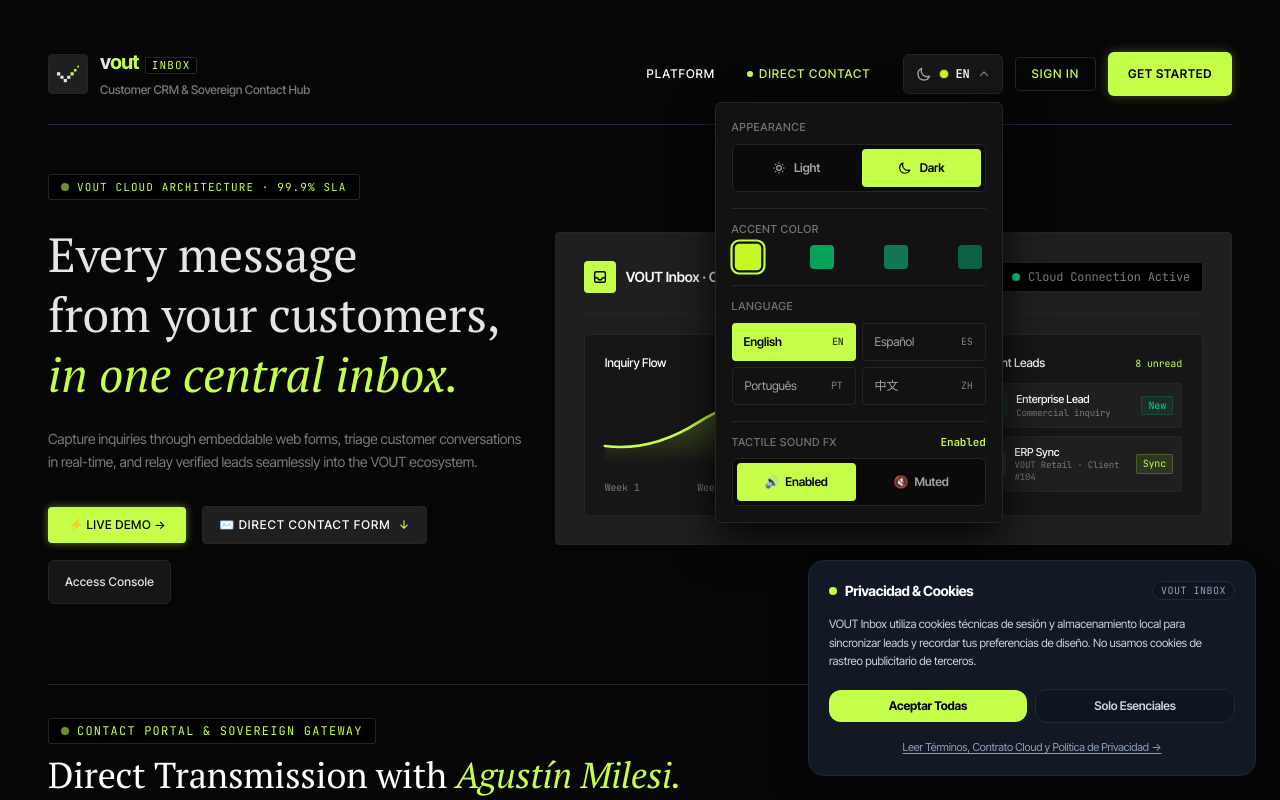
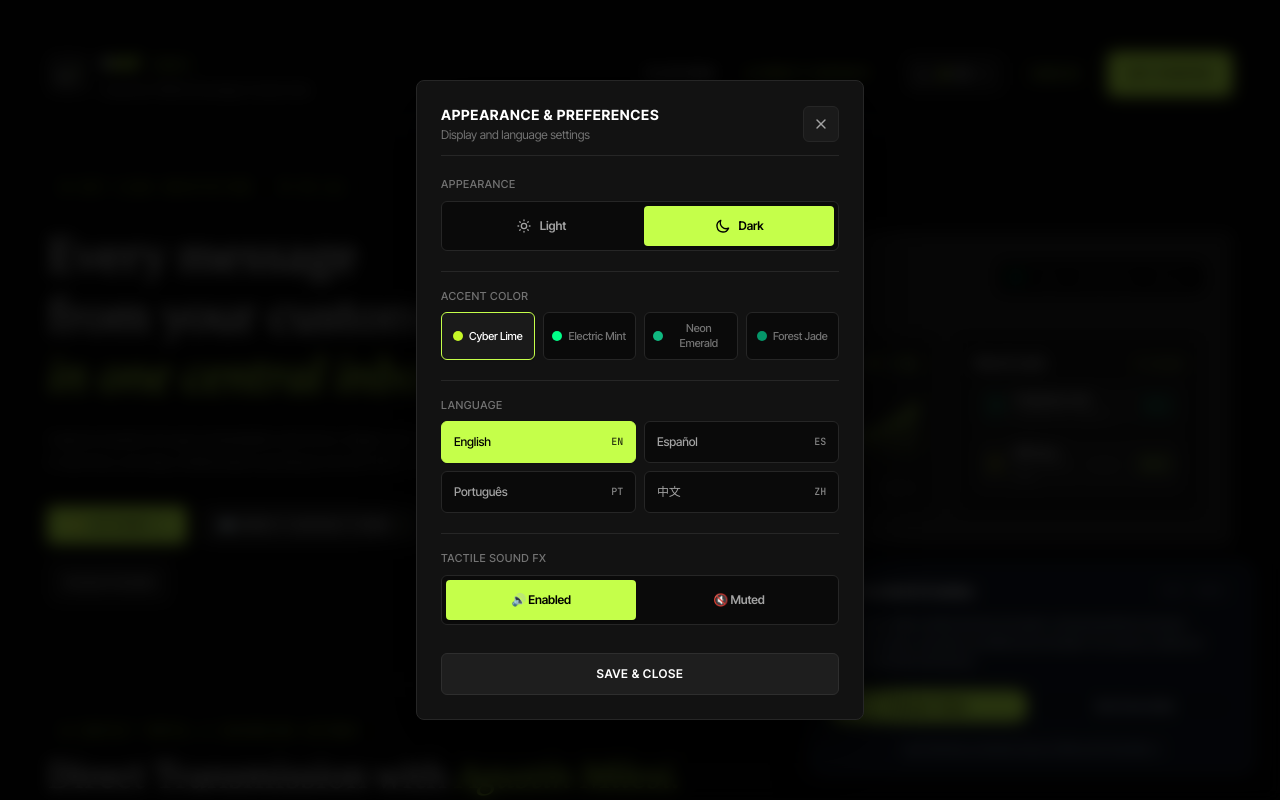
Before and after one commit to AgustinMilesi/inbox, a Next.js app: page / in a window 1280 px wide. Both pictures are taken after a click on the button "EN". Shown: the top 800 px of the page. Built offline with nearby package versions, Linux system fonts and the light colour scheme.

Commit message:
fix(ui): replace floating popup with clean portal modal dialog and eliminate !important

```diff
--- a/components/PreferencesControls.tsx
+++ b/components/PreferencesControls.tsx
@@ -1,76 +1,39 @@
 "use client";
 
-import { useCallback, useEffect, useRef, useState } from "react";
+import { useEffect, useState } from "react";
+import { createPortal } from "react-dom";
 import { usePreferences, THEMES } from "@/components/PreferencesProvider";
 import { LOCALES } from "@/lib/i18n";
 
 export function PreferencesControls({ placement = "down" }: { placement?: "up" | "down" }) {
   const { theme, setTheme, mode, setMode, locale, setLocale, sound, setSound, t } = usePreferences();
   const [open, setOpen] = useState(false);
-  const [coords, setCoords] = useState<{ left: number; top?: number; bottom?: number; width: number } | null>(null);
-  const triggerRef = useRef<HTMLButtonElement>(null);
+  const [mounted, setMounted] = useState(false);
 
-  const updatePosition = useCallback(() => {
-    if (!triggerRef.current) return;
-    const rect = triggerRef.current.getBoundingClientRect();
-    const padding = 12;
-    const panelWidth = Math.min(288, window.innerWidth - padding * 2);
-
-    // Compute left coordinate: default to aligning to trigger's right edge
-    let left = rect.right - panelWidth;
-    // Prevent clipping on the left edge (especially inside sidebars docked to the left wall):
-    if (left < padding) {
-      left = padding;
-    }
-    // Prevent clipping on the right edge:
-    if (left + panelWidth > window.innerWidth - padding) {
-      left = window.innerWidth - panelWidth - padding;
-    }
-
-    if (placement === "up") {
-      setCoords({
-        left,
-        bottom: window.innerHeight - rect.top + 8,
-        width: panelWidth,
-      });
-    } else {
-      setCoords({
-        left,
-        top: rect.bottom + 8,
-        width: panelWidth,
-      });
-    }
-  }, [placement]);
+  useEffect(() => {
+    setMounted(true);
+  }, []);
 
   useEffect(() => {
     if (!open) return;
-    updatePosition();
-
     const handleKey = (e: KeyboardEvent) => {
       if (e.key === "Escape") setOpen(false);
     };
     window.addEventListener("keydown", handleKey);
-    window.addEventListener("resize", updatePosition);
-    window.addEventListener("scroll", updatePosition, true);
-
-    return () => {
-      window.removeEventListener("keydown", handleKey);
-      window.removeEventListener("resize", updatePosition);
-      window.removeEventListener("scroll", updatePosition, true);
-    };
-  }, [open, updatePosition]);
+    return () => window.removeEventListener("keydown", handleKey);
+  }, [open]);
 
   return (
-    <div className="relative">
+    <div>
+      {/* Trigger Button: Ergonomic, clean flex item */}
       <button
-        ref={triggerRef}
         type="button"
-        onClick={() => setOpen(!open)}
+        onClick={() => setOpen(true)}
         className="flex items-center gap-1.5 sm:gap-2 text-xs font-sans text-[#a3a3a3] hover:text-white transition-all min-h-[40px] px-2.5 sm:px-3 py-1.5 rounded-[6px] bg-[#161616] border border-[#262626] hover:border-[#383838] select-none cursor-pointer focus-visible:outline-none focus-visible:ring-2 focus-visible:ring-[#c5ff4a] active:scale-[0.98] shrink-0"
         title="Customization & Preferences"
         aria-label="Open preferences menu"
         aria-expanded={open}
-        aria-haspopup="true"
+        aria-haspopup="dialog"
       >
         {/* Minimalist mode icon: Sun / Moon */}
         {mode === "dark" ? (
@@ -102,49 +65,73 @@
         {/* Minimalist language code label */}
         <span className="font-mono font-semibold text-xs text-white">{locale.toUpperCase()}</span>
 
-        {/* Chevron */}
-        <svg
-          className={`size-3 text-[#737373] transition-transform duration-200 ${
-            open ? (placement === "up" ? "-rotate-180" : "rotate-180") : ""
-          }`}
-          fill="none"
-          stroke="currentColor"
-          viewBox="0 0 24 24"
-        >
-          <path strokeLinecap="round" strokeLinejoin="round" strokeWidth="2.5" d="M19 9l-7 7-7-7" />
+        {/* Preferences controls indicator */}
+        <svg className="size-3 text-[#737373]" fill="none" stroke="currentColor" viewBox="0 0 24 24">
+          <path
+            strokeLinecap="round"
+            strokeLinejoin="round"
+            strokeWidth="2"
+            d="M12 6V4m0 2a2 2 0 100 4m0-4a2 2 0 110 4m-6 8a2 2 0 100-4m0 4a2 2 0 110-4m0 4v2m0-6V4m6 6v10m6-2a2 2 0 100-4m0 4a2 2 0 110-4m0 4v2m0-6V4"
+          />
         </svg>
       </button>
 
-      {open && coords && (
-        <>
-          <div className="fixed inset-0 z-40" onClick={() => setOpen(false)} />
+      {/* Accessible Centered Preferences Modal Dialog (Portaled to document.body, floats above everything) */}
+      {mounted &&
+        open &&
+        createPortal(
           <div
+            className="fixed inset-0 z-50 flex items-center justify-center p-4 bg-black/80 backdrop-blur-sm transition-opacity"
             role="dialog"
-            aria-label="Panel de preferencias"
-            style={{
-              left: `${coords.left}px`,
-              top: coords.top !== undefined ? `${coords.top}px` : undefined,
-              bottom: coords.bottom !== undefined ? `${coords.bottom}px` : undefined,
-              width: `${coords.width}px`,
+            aria-modal="true"
+            aria-labelledby="preferences-modal-title"
+            onClick={(e) => {
+              if (e.target === e.currentTarget) setOpen(false);
             }}
-            className="fixed p-4 rounded-[6px] bg-[#121212] border border-[#262626] shadow-[0_16px_40px_rgba(0,0,0,0.85)] z-50 space-y-4 animate-smooth-in"
           >
-            {/* Mode selection: Claro / Oscuro */}
+            <div
+              className="w-full max-w-sm sm:max-w-md bg-[#121212] border border-[#262626] rounded-[8px] p-5 sm:p-6 shadow-[0_20px_60px_rgba(0,0,0,0.9)] space-y-5 animate-smooth-in"
+              onClick={(e) => e.stopPropagation()}
+            >
+              {/* Modal Header */}
+              <div className="flex items-center justify-between pb-3 border-b border-[#262626]">
                 <div>
-              <p className="text-[11px] font-sans font-medium text-[#737373] mb-2 uppercase tracking-wider">
-                {t.mode || "Aspecto"}
+                  <h2 id="preferences-modal-title" className="text-sm font-sans font-bold text-white uppercase tracking-wider">
+                    {locale === "es" ? "Aspecto & Preferencias" : "Appearance & Preferences"}
+                  </h2>
+                  <p className="text-xs text-[#737373] mt-0.5 font-sans">
+                    {locale === "es" ? "Ajustes de visualización e idioma" : "Display and language settings"}
                   </p>
-              <div className="grid grid-cols-2 gap-1.5 p-1 rounded-[6px] bg-[#0a0a0a] border border-[#262626]">
+                </div>
+                <button
+                  type="button"
+                  onClick={() => setOpen(false)}
+                  className="size-9 rounded-[6px] bg-[#1a1a1a] border border-[#262626] text-[#a3a3a3] hover:text-white hover:border-[#383838] flex items-center justify-center transition-all cursor-pointer active:scale-95"
+                  aria-label="Close preferences"
+                >
+                  <svg className="size-4" viewBox="0 0 24 24" fill="none" stroke="currentColor" strokeWidth="2" strokeLinecap="round" strokeLinejoin="round">
+                    <line x1="18" y1="6" x2="6" y2="18" />
+                    <line x1="6" y1="6" x2="18" y2="18" />
+                  </svg>
+                </button>
+              </div>
+
+              {/* SECTION 1: Mode: Light / Dark */}
+              <div className="space-y-2">
+                <label className="block text-[11px] font-sans font-medium text-[#737373] uppercase tracking-wider">
+                  {t.mode || "Appearance"}
+                </label>
+                <div className="grid grid-cols-2 gap-2 p-1 rounded-[6px] bg-[#0a0a0a] border border-[#262626]">
                   <button
                     type="button"
                     onClick={() => setMode("light")}
-                  className={`flex items-center justify-center gap-2 py-2 px-3 min-h-[38px] rounded-[4px] text-xs font-semibold transition-all cursor-pointer ${
+                    className={`flex items-center justify-center gap-2 py-2.5 px-3 min-h-[40px] rounded-[4px] text-xs font-semibold transition-all cursor-pointer ${
                       mode === "light"
                         ? "bg-[#c5ff4a] text-black shadow-xs font-bold"
                         : "text-[#a3a3a3] hover:text-white hover:bg-[#1a1a1a]"
                     }`}
                   >
-                  <svg className="size-3.5" fill="none" stroke="currentColor" viewBox="0 0 24 24">
+                    <svg className="size-4" fill="none" stroke="currentColor" viewBox="0 0 24 24">
                       <path
                         strokeLinecap="round"
                         strokeLinejoin="round"
@@ -152,19 +139,19 @@
                         d="M12 3v1m0 16v1m9-9h-1M4 12H3m15.364 6.364l-.707-.707M6.343 6.343l-.707-.707m12.728 0l-.707.707M6.343 17.657l-.707.707M16 12a4 4 0 11-8 0 4 4 0 018 0z"
                       />
                     </svg>
-                  <span>{t.lightMode || "Claro"}</span>
+                    <span>{t.lightMode || "Light"}</span>
                   </button>
 
                   <button
                     type="button"
                     onClick={() => setMode("dark")}
-                  className={`flex items-center justify-center gap-2 py-2 px-3 min-h-[38px] rounded-[4px] text-xs font-semibold transition-all cursor-pointer ${
+                    className={`flex items-center justify-center gap-2 py-2.5 px-3 min-h-[40px] rounded-[4px] text-xs font-semibold transition-all cursor-pointer ${
                       mode === "dark"
                         ? "bg-[#c5ff4a] text-black shadow-xs font-bold"
                         : "text-[#a3a3a3] hover:text-white hover:bg-[#1a1a1a]"
                     }`}
                   >
-                  <svg className="size-3.5" fill="none" stroke="currentColor" viewBox="0 0 24 24">
+                    <svg className="size-4" fill="none" stroke="currentColor" viewBox="0 0 24 24">
                       <path
                         strokeLinecap="round"
                         strokeLinejoin="round"
@@ -172,96 +159,104 @@
                         d="M20.354 15.354A9 9 0 018.646 3.646 9.003 9.003 0 0012 21a9.003 9.003 0 008.354-5.646z"
                       />
                     </svg>
-                  <span>{t.darkMode || "Oscuro"}</span>
+                    <span>{t.darkMode || "Dark"}</span>
                   </button>
                 </div>
               </div>
 
-            {/* Color Accent Themes */}
-            <div className="border-t border-[#262626] pt-3">
-              <p className="text-[11px] font-sans font-medium text-[#737373] mb-2 uppercase tracking-wider">
-                {t.theme || "Color de Acento"}
-              </p>
-              <div className="flex items-center justify-between gap-2 px-1">
+              {/* SECTION 2: Accent Color */}
+              <div className="space-y-2 border-t border-[#262626] pt-4">
+                <label className="block text-[11px] font-sans font-medium text-[#737373] uppercase tracking-wider">
+                  {t.theme || "Accent Color"}
+                </label>
+                <div className="grid grid-cols-4 gap-2">
                   {THEMES.map((item) => (
                     <button
                       key={item.id}
                       type="button"
                       onClick={() => setTheme(item.id)}
-                    className={`size-6 rounded-[4px] transition-all cursor-pointer ${item.colorClass} ${
+                      className={`flex items-center justify-center gap-1.5 py-2 px-2 min-h-[40px] rounded-[6px] border text-xs font-medium transition-all cursor-pointer ${
                         theme === item.id
-                        ? "scale-110 ring-2 ring-offset-2 ring-[#c5ff4a] ring-offset-[#121212] shadow-sm"
-                        : "opacity-60 hover:opacity-100 hover:scale-105"
+                          ? "border-[#c5ff4a] bg-[#1a1a1a] text-white shadow-xs font-bold"
+                          : "border-[#262626] bg-[#0a0a0a] text-[#737373] hover:text-white hover:border-[#383838]"
                       }`}
-                    title={item.name}
-                  />
+                    >
+                      <span className="size-2.5 rounded-full shrink-0" style={{ backgroundColor: item.hex }} />
+                      <span className="text-[11px] capitalize">{item.name}</span>
+                    </button>
                   ))}
                 </div>
               </div>
 
-            {/* Language Selection */}
-            <div className="border-t border-[#262626] pt-3">
-              <p className="text-[11px] font-sans font-medium text-[#737373] mb-2 uppercase tracking-wider">
-                {t.language || "Idioma"}
-              </p>
-              <div className="grid grid-cols-2 gap-1.5">
+              {/* SECTION 3: Language */}
+              <div className="space-y-2 border-t border-[#262626] pt-4">
+                <label className="block text-[11px] font-sans font-medium text-[#737373] uppercase tracking-wider">
+                  {t.language || "Language"}
+                </label>
+                <div className="grid grid-cols-2 gap-2">
                   {LOCALES.map((l) => (
                     <button
                       key={l.code}
                       type="button"
                       onClick={() => setLocale(l.code)}
-                    className={`flex items-center justify-between px-3 py-2 min-h-[38px] rounded-[4px] text-xs transition-all cursor-pointer ${
+                      className={`flex items-center justify-between px-3 py-2.5 min-h-[42px] rounded-[6px] border text-xs font-medium transition-all cursor-pointer ${
                         locale === l.code
-                        ? "bg-[#c5ff4a] text-black font-semibold shadow-xs"
-                        : "text-[#a3a3a3] hover:text-white hover:bg-[#1a1a1a] border border-[#262626]"
+                          ? "bg-[#c5ff4a] text-black border-[#c5ff4a] font-bold shadow-xs"
+                          : "bg-[#0a0a0a] text-[#a3a3a3] border-[#262626] hover:text-white hover:border-[#383838]"
                       }`}
                     >
                       <span>{l.label}</span>
-                    <span className="font-mono text-[10px] opacity-75">{l.code.toUpperCase()}</span>
+                      <span className="font-mono text-[10px] uppercase opacity-80">{l.code}</span>
                     </button>
                   ))}
                 </div>
               </div>
 
-            {/* Tactile Sound FX Toggle */}
-            <div className="border-t border-[#262626] pt-3">
-              <div className="flex items-center justify-between mb-2">
-                <p className="text-[11px] font-sans font-medium text-[#737373] uppercase tracking-wider">
-                  {t.soundLabel || "Sonido Táctil"}
-                </p>
-                <span className="text-[11px] font-mono text-[#c5ff4a] font-semibold">
-                  {sound ? (t.soundOn || "ON") : (t.soundOff || "OFF")}
-                </span>
-              </div>
-              <div className="grid grid-cols-2 gap-1.5 p-1 rounded-[6px] bg-[#0a0a0a] border border-[#262626]">
+              {/* SECTION 4: Tactile Sound */}
+              <div className="space-y-2 border-t border-[#262626] pt-4">
+                <label className="block text-[11px] font-sans font-medium text-[#737373] uppercase tracking-wider">
+                  {t.soundLabel || "Tactile Sound FX"}
+                </label>
+                <div className="grid grid-cols-2 gap-2 p-1 rounded-[6px] bg-[#0a0a0a] border border-[#262626]">
                   <button
                     type="button"
                     onClick={() => setSound(true)}
-                  className={`flex items-center justify-center gap-1.5 py-2 px-3 min-h-[38px] rounded-[4px] text-xs font-semibold transition-all cursor-pointer ${
+                    className={`flex items-center justify-center gap-2 py-2 px-3 min-h-[40px] rounded-[4px] text-xs font-semibold transition-all cursor-pointer ${
                       sound
                         ? "bg-[#c5ff4a] text-black shadow-xs font-bold"
                         : "text-[#a3a3a3] hover:text-white hover:bg-[#1a1a1a]"
                     }`}
                   >
-                  <span>🔊</span>
-                  <span>{t.soundOn || "Activado"}</span>
+                    <span>🔊 {t.soundOn || "Enabled"}</span>
                   </button>
+
                   <button
                     type="button"
                     onClick={() => setSound(false)}
-                  className={`flex items-center justify-center gap-1.5 py-2 px-3 min-h-[38px] rounded-[4px] text-xs font-semibold transition-all cursor-pointer ${
+                    className={`flex items-center justify-center gap-2 py-2 px-3 min-h-[40px] rounded-[4px] text-xs font-semibold transition-all cursor-pointer ${
                       !sound
                         ? "bg-[#c5ff4a] text-black shadow-xs font-bold"
                         : "text-[#a3a3a3] hover:text-white hover:bg-[#1a1a1a]"
                     }`}
                   >
-                  <span>🔇</span>
-                  <span>{t.soundOff || "Silenciado"}</span>
+                    <span>🔇 {t.soundOff || "Muted"}</span>
                   </button>
                 </div>
               </div>
+
+              {/* Footer button */}
+              <div className="pt-2">
+                <button
+                  type="button"
+                  onClick={() => setOpen(false)}
+                  className="w-full py-2.5 min-h-[42px] rounded-[6px] bg-[#1e1e1e] hover:bg-[#282828] border border-[#2e2e2e] text-white text-xs font-semibold uppercase tracking-wider transition-all cursor-pointer active:scale-[0.99]"
+                >
+                  {locale === "es" ? "Guardar y Cerrar" : "Save & Close"}
+                </button>
               </div>
-        </>
+            </div>
+          </div>,
+          document.body
         )}
     </div>
   );
```
Also changed, not shown: app/globals.css (+44 -44 lines). Lines whose indentation alone changed are shown as unchanged.
